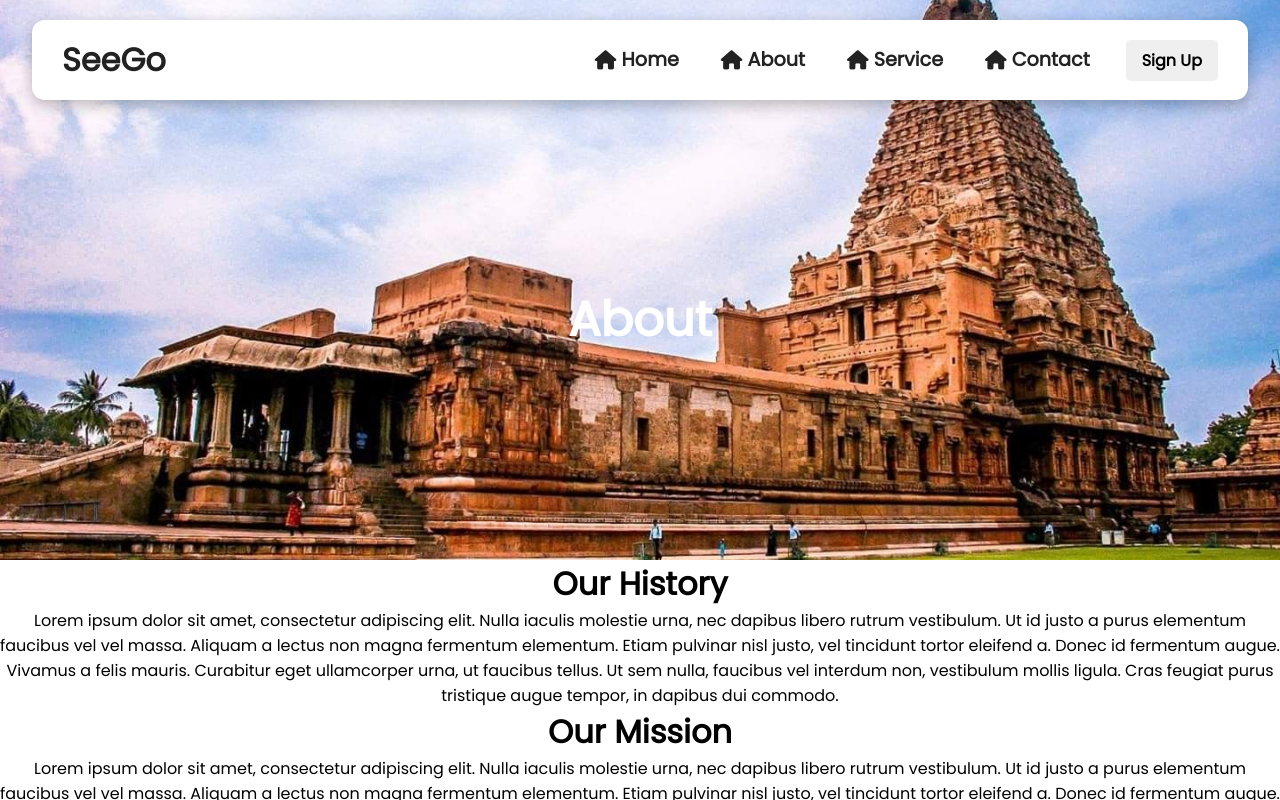
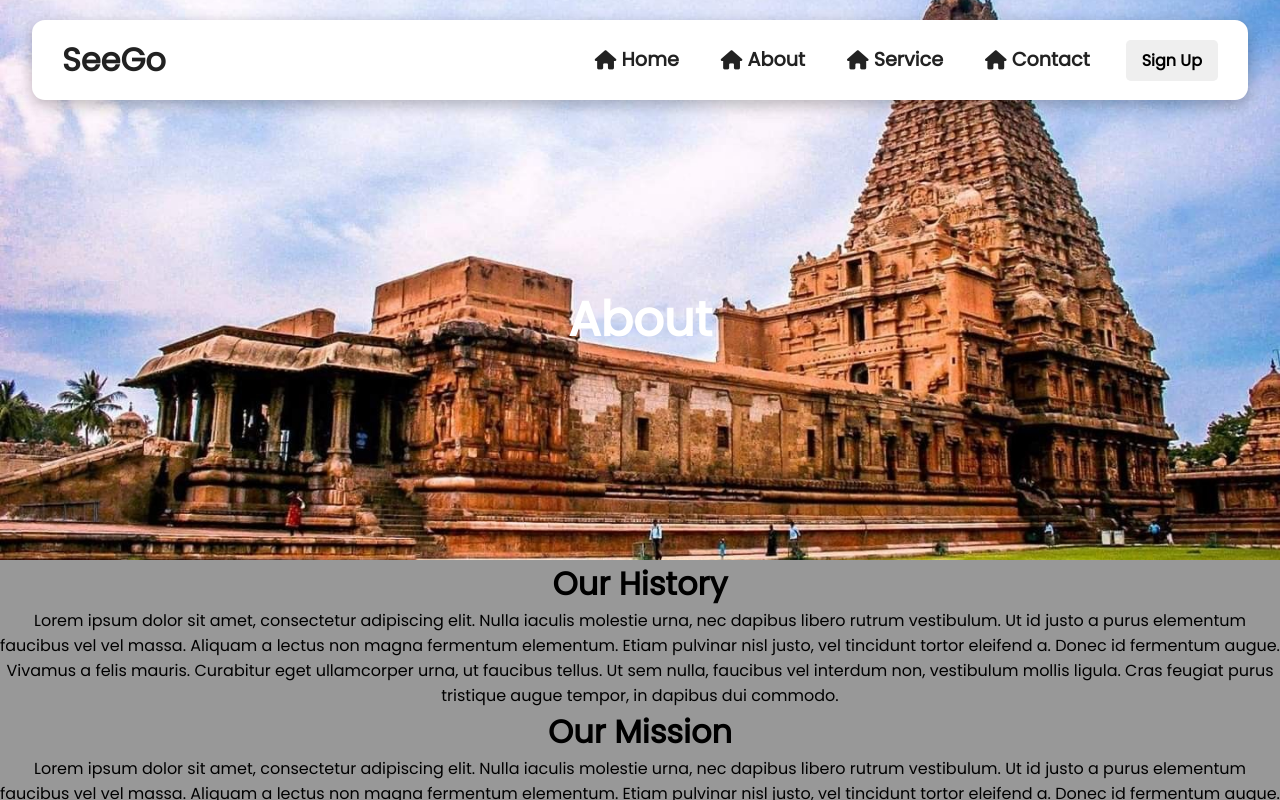
Before and after one commit to Hari-GS/e-com, a React (Create React App) app: page /about in a window 1280 px wide. Both pictures are taken after a click on the button "Sign Up". Shown: the top 800 px of the page. Built offline with nearby package versions, Linux system fonts and the light colour scheme.

Commit message:
this is frustrating commit

```diff
--- a/src/App.js
+++ b/src/App.js
@@ -5,6 +5,7 @@ import Home from "./routes/Hhome";
 import About from "./routes/About";
 import Service from "./routes/Service";
 import Contact from "./routes/Contact";
+import SignUp from './Components/SignUp';
 
 function App() {
   return (
@@ -18,6 +19,8 @@ function App() {
 
 
 
+
+
     </div>
   );
 }
--- a/src/Components/Hero.js
+++ b/src/Components/Hero.js
@@ -9,6 +9,7 @@ function Hero(props){
                 <div className="hero-text">
                     <h1>{props.title}</h1>
                     <p>{props.text}</p>
+
                     <a href={props.url} className={props.btnClass}>
                         {props.buttonText}
                     </a>
--- a/src/Components/HeroStyles.css
+++ b/src/Components/HeroStyles.css
@@ -2,6 +2,7 @@
     width: 100%;
     height: 100vh;
     position: relative;
+    z-index: -1;
 }
 
 .hero-mid{
@@ -52,6 +53,7 @@ img{
     font-weight: bold;
     letter-spacing: 2px;
     color: #222;
+    z-index: 1000;
 }
 
 .hero-text .hide{
--- a/src/Components/Navbar.js
+++ b/src/Components/Navbar.js
@@ -1,26 +1,37 @@
-import {Component} from "react";
+import {Component, useState} from "react";
 import "./NavbarStyles.css";
 import {Link} from "react-router-dom";
 import { MenuItems } from "./MenuItems";
+import SignUp from "./SignUp";
 
-class Navbar extends Component{
+function Navbar(){
+    const [clicked,setClicked] =useState(false)
 
-    state= {clicked:false}
+    const [popup,setPopup]=useState(false)
 
-    handleClick=()=>{
-        this.setState({clicked: !this.state.clicked})
+    const humburgerClick=()=>{
+        setClicked(!clicked)
     }
 
-    render(){
+    const handleClick=()=>{
+        setPopup(true)
+    }
+
+
+
     return(
+
+        <div className="the-whole-nav">
+
+
         <nav className="NavbarItems">
             <h1 className="navbar-logo">SeeGo</h1>
 
-                <div className="menu-icons" onClick={this.handleClick}>
-                    <i className={this.state.clicked? "fas fa-times":"fas fa-bars"}></i>
+            <div className="menu-icons" onClick={humburgerClick}>
+                <i className={clicked? "fas fa-times":"fas fa-bars"}></i>
             </div>
 
-                <ul className={this.state.clicked ? "nav-menu active":"nav-menu"}>
+            <ul className={clicked ? "nav-menu active":"nav-menu"}>
                 {MenuItems.map((item,index)=>{
                     return(
                         <li key={index}>
@@ -30,11 +41,21 @@ class Navbar extends Component{
                 </li>
                     )
                 })}
-                    <button>Sign Up</button>
+                <button onClick={handleClick}>Sign Up</button>
             </ul>
+
+
+
+
+
         </nav>
+
+        {popup &&   <div className="the-sign-up">
+        <SignUp trigger={popup} setTrigger={setPopup}/>
+        </div>}
+        </div>
+
     )
-    }
 }
 
 export default Navbar
--- a/src/Components/NavbarStyles.css
+++ b/src/Components/NavbarStyles.css
@@ -12,7 +12,7 @@
     top: 20px;
     left: 50%;
     transform: translate(-50%);
-    z-index: 100000;
+    z-index: 1;
 }
 
 .navbar-logo{
@@ -68,6 +68,19 @@ button:hover{
 .menu-icons{
     display: none;
 }
+
+.the-sign-up{
+    position: fixed;
+    width: 100%;
+    height: 100vh;
+    background-color: rgba(0, 0, 0, 0.404);
+    top: 0;
+    left: 0;
+    display: flex;
+    justify-content: center;
+    align-items: center;
+}
+
 
 @media screen and (max-width:850px){
 
--- /dev/null
+++ b/src/Components/SignUp.js
@@ -0,0 +1,23 @@
+import './SignUpStyles.css'
+
+function SignUp(props){
+    return (props.trigger)?(
+        <div className='login-container'>
+           <h2>Login</h2>
+           <button onClick={()=>props.setTrigger(false)}>Close</button>
+        <form action="/">
+            <div>
+                <input type="text" name="username" placeholder="Username or Email" required/>
+            </div>
+            <div>
+                <input type="password" name="password" placeholder="Password" required/>
+            </div>
+            <div>
+                <input type="submit" value="Login"/>
+            </div>
+        </form>
+        </div>
+    ):""
+}
+
+export default SignUp
--- /dev/null
+++ b/src/Components/SignUpStyles.css
@@ -0,0 +1,49 @@
+.login-container{
+    z-index: 100;
+    position: absolute;
+    /* Adjust positioning to fit your layout */
+    /* Other styles: background, padding, border, etc. */;
+    background-color: white;
+    border: 1px solid #ccc;
+    padding: 10px;
+    border-radius: 5px;
+    /* Adjust other styles as needed */
+}
+
+input[type="text"],
+input[type="password"] {
+    width: 100%;
+    padding: 10px;
+    margin: 8px 0;
+    display: inline-block;
+    border: 1px solid #ccc;
+    border-radius: 4px;
+    box-sizing: border-box;
+}
+input[type="submit"] {
+    width: 100%;
+    background-color: #4caf50;
+    color: white;
+    padding: 14px 20px;
+    margin: 8px 0;
+    border: none;
+    border-radius: 4px;
+    cursor: pointer;
+}
+input[type="submit"]:hover {
+    background-color: #45a049;
+}
+
+.signup{
+  display: flex;
+  position: fixed;
+  background-color: rgba(0, 0, 0, 0.336);
+
+  width: 100%;
+  top: 0;
+  left: 0;
+  height: 100vh;
+  justify-content: center;
+  align-items: center;
+
+}
--- a/src/routes/Hhome.js
+++ b/src/routes/Hhome.js
@@ -4,10 +4,17 @@ import Navbar from "../Components/Navbar"
 import Trip from "../Components/Trip";
 import yourImage from '../assets/Big-Temple-Entrance.jpg';
 import Footer from "../Components/Footer";
+import SignUp from "../Components/SignUp";
+import { useState } from "react";
+
+
 
 function Hhome(){
+
+
+
     return(
-        <>
+        <div className="main">
         <Navbar/>
         <Hero
             cName="hero"
@@ -21,7 +28,8 @@ function Hhome(){
         <Destination/>
         <Trip/>
         <Footer/>
-        </>
+
+        </div>
     )
 }
 
```
Lines whose indentation alone changed are shown as unchanged.
